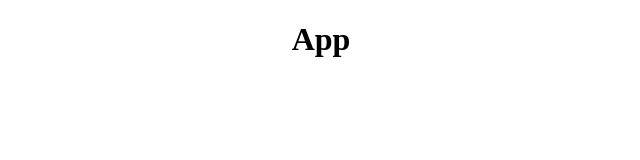
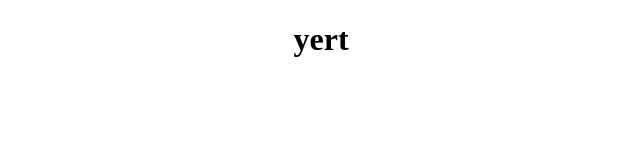
Before and after one commit to williamszack/Capstone_Buckbuster, a React (Create React App) app in the folder client/: page / in a window 1280 px wide. Shown: the top 160 px of the page, without its empty margins (319-959 px from the left). Built offline with nearby package versions, Linux system fonts and the light colour scheme.

Commit message:
2nd commit

```diff
--- a/client/src/App.js
+++ b/client/src/App.js
@@ -3,7 +3,7 @@ import './App.css';
 function App() {
   return (
     <div className="App">
-      <h1>App</h1>
+      <h1>yert</h1>
     </div>
   );
 }
```
Also changed, not shown: 1 other file (tests, documents, lock files or other folders).
